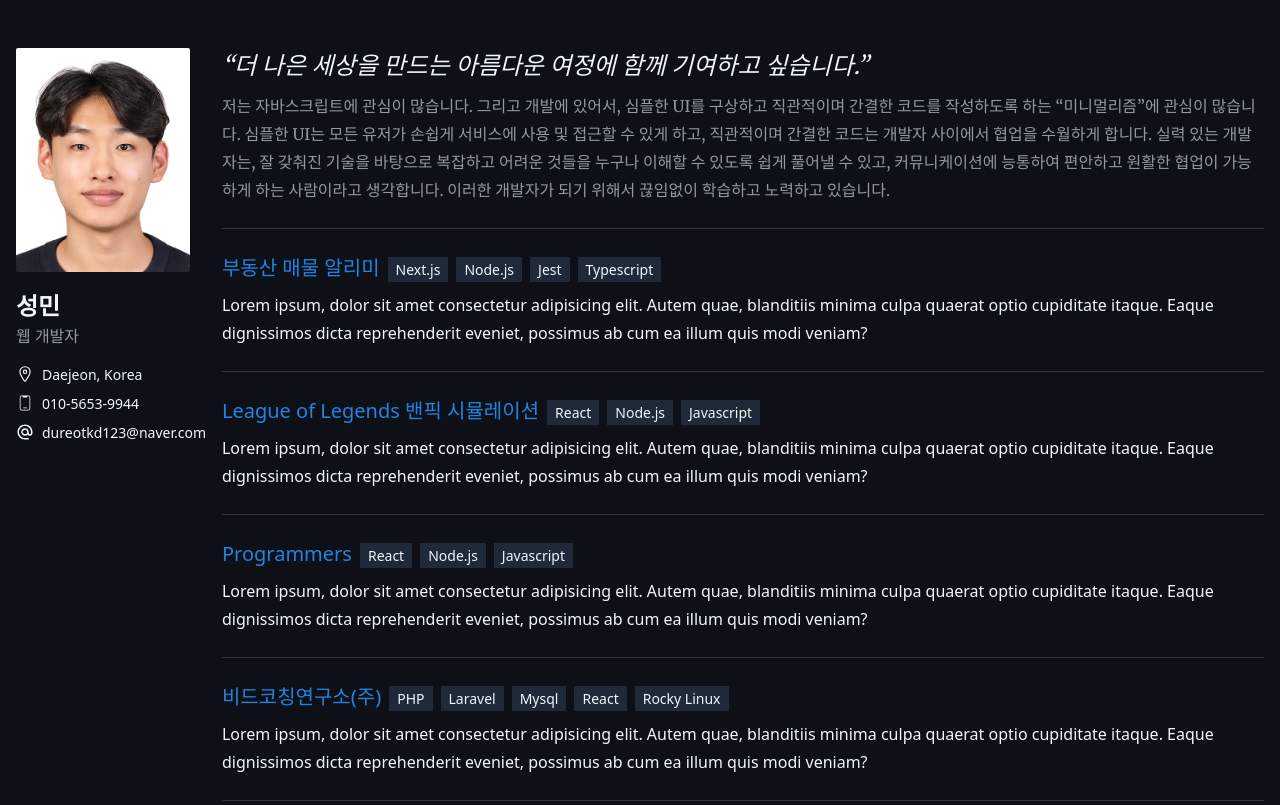
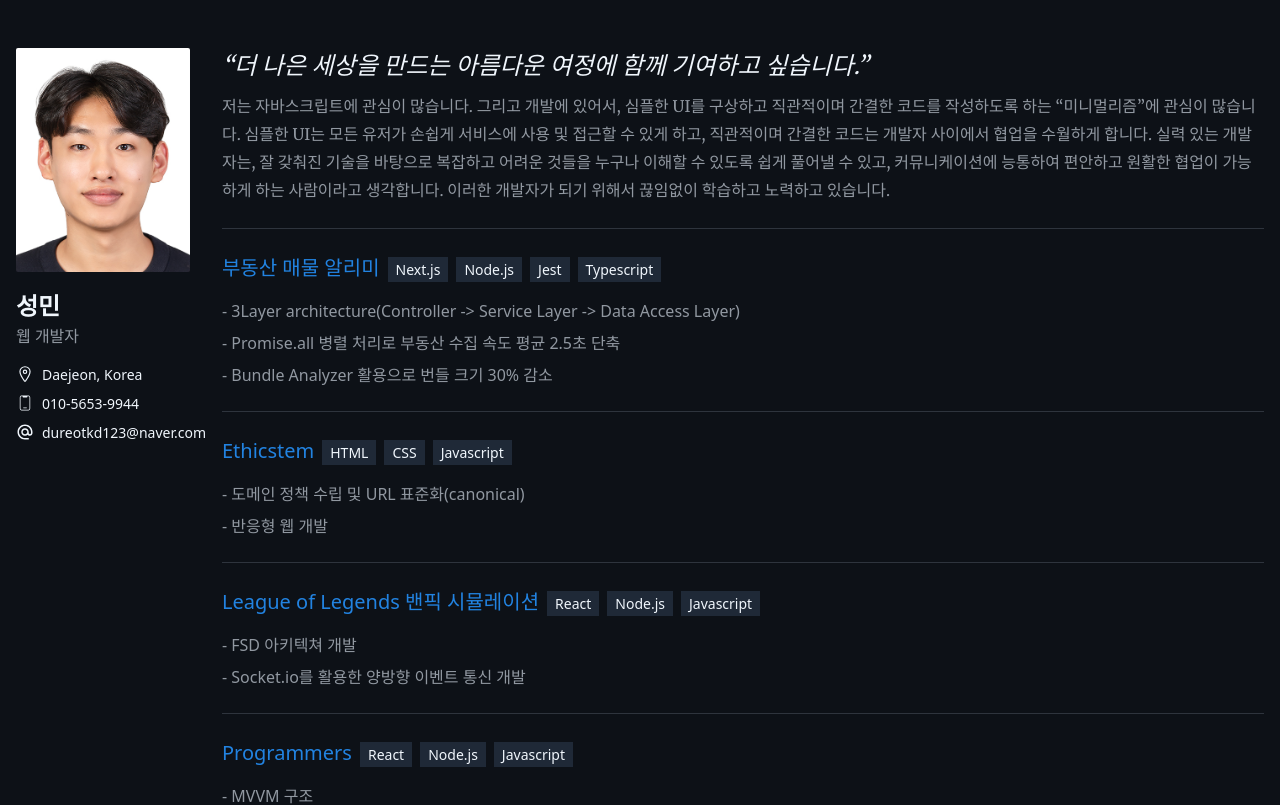
Before and after one commit to dureotkd/sungmin.me, a Next.js app: page / in a window 1280 px wide. Shown: the top 805 px of the page. Built offline with nearby package versions, Linux system fonts and the light colour scheme.

Commit message:
포트폴리오 설명 넣는중

```diff
--- a/src/app/main.tsx
+++ b/src/app/main.tsx
@@ -30,36 +30,54 @@ export default function Main() {
     {
       title: "부동산 매물 알리미",
       link: "https://www.areleme.com/",
-      description:
-        "Lorem ipsum, dolor sit amet consectetur adipisicing elit. Autem quae, blanditiis minima culpa quaerat optio cupiditate itaque. Eaque dignissimos dicta reprehenderit eveniet, possimus ab cum ea illum quis modi veniam?",
+      descriptions: [
+        "3Layer architecture(Controller -> Service Layer -> Data Access Layer)",
+        "Promise.all 병렬 처리로 부동산 수집 속도 평균 2.5초 단축",
+        "Bundle Analyzer 활용으로 번들 크기 30% 감소",
+      ],
       languages: ["Next.js", "Node.js", "Jest", "Typescript"],
+    },
+    {
+      title: "Ethicstem",
+      link: "https://ethicstem.kr/",
+      descriptions: [
+        "도메인 정책 수립 및 URL 표준화(canonical)",
+        "반응형 웹 개발",
+      ],
+      languages: ["HTML", "CSS", "Javascript"],
     },
     {
       title: "League of Legends 밴픽 시뮬레이션",
       link: "",
-      description:
-        "Lorem ipsum, dolor sit amet consectetur adipisicing elit. Autem quae, blanditiis minima culpa quaerat optio cupiditate itaque. Eaque dignissimos dicta reprehenderit eveniet, possimus ab cum ea illum quis modi veniam?",
+      descriptions: [
+        "FSD 아키텍쳐 개발",
+        "Socket.io를 활용한 양방향 이벤트 통신 개발",
+      ],
       languages: ["React", "Node.js", "Javascript"],
     },
     {
       title: "Programmers",
       link: "",
-      description:
-        "Lorem ipsum, dolor sit amet consectetur adipisicing elit. Autem quae, blanditiis minima culpa quaerat optio cupiditate itaque. Eaque dignissimos dicta reprehenderit eveniet, possimus ab cum ea illum quis modi veniam?",
+      descriptions: [
+        "MVVM 구조",
+        "Prototype 상속을 활용한 정답 검토 시스템 개발",
+      ],
       languages: ["React", "Node.js", "Javascript"],
     },
     {
       title: "비드코칭연구소(주)",
       link: "https://www.okems.net/",
-      description:
+      descriptions: [
         "Lorem ipsum, dolor sit amet consectetur adipisicing elit. Autem quae, blanditiis minima culpa quaerat optio cupiditate itaque. Eaque dignissimos dicta reprehenderit eveniet, possimus ab cum ea illum quis modi veniam?",
+      ],
       languages: ["PHP", "Laravel", "Mysql", "React", "Rocky Linux"],
     },
     {
       title: "(주)터전",
       link: "https://www.terjeon.com/",
-      description:
+      descriptions: [
         "Lorem ipsum, dolor sit amet consectetur adipisicing elit. Autem quae, blanditiis minima culpa quaerat optio cupiditate itaque. Eaque dignissimos dicta reprehenderit eveniet, possimus ab cum ea illum quis modi veniam?",
+      ],
       languages: ["PHP", "Laravel", "Mysql", "React", "Rocky Linux"],
     },
   ];
@@ -111,7 +129,11 @@ export default function Main() {
                 <div className="flex flex-col">
                   <div>
                     <div className="md:inline-block md:mr-sm md:mb-0 mb-sm">
-                      <a className="text-xl hover:underline" href={item.link}>
+                      <a
+                        className="text-xl hover:underline underline-offset-[6px]"
+                        href={item.link}
+                        target="_blank"
+                      >
                         {item.title}
                       </a>
                     </div>
@@ -125,7 +147,13 @@ export default function Main() {
                     ))}
                   </div>
                   <div className="mt-sm">
-                    <p className="leading-7">{item.description}</p>
+                    {item.descriptions.map((des, key) => {
+                      return (
+                        <p className="mt-sm text-silver800" key={`des-${key}`}>
+                          - {des}
+                        </p>
+                      );
+                    })}
                   </div>
                 </div>
               </motion.li>
```
